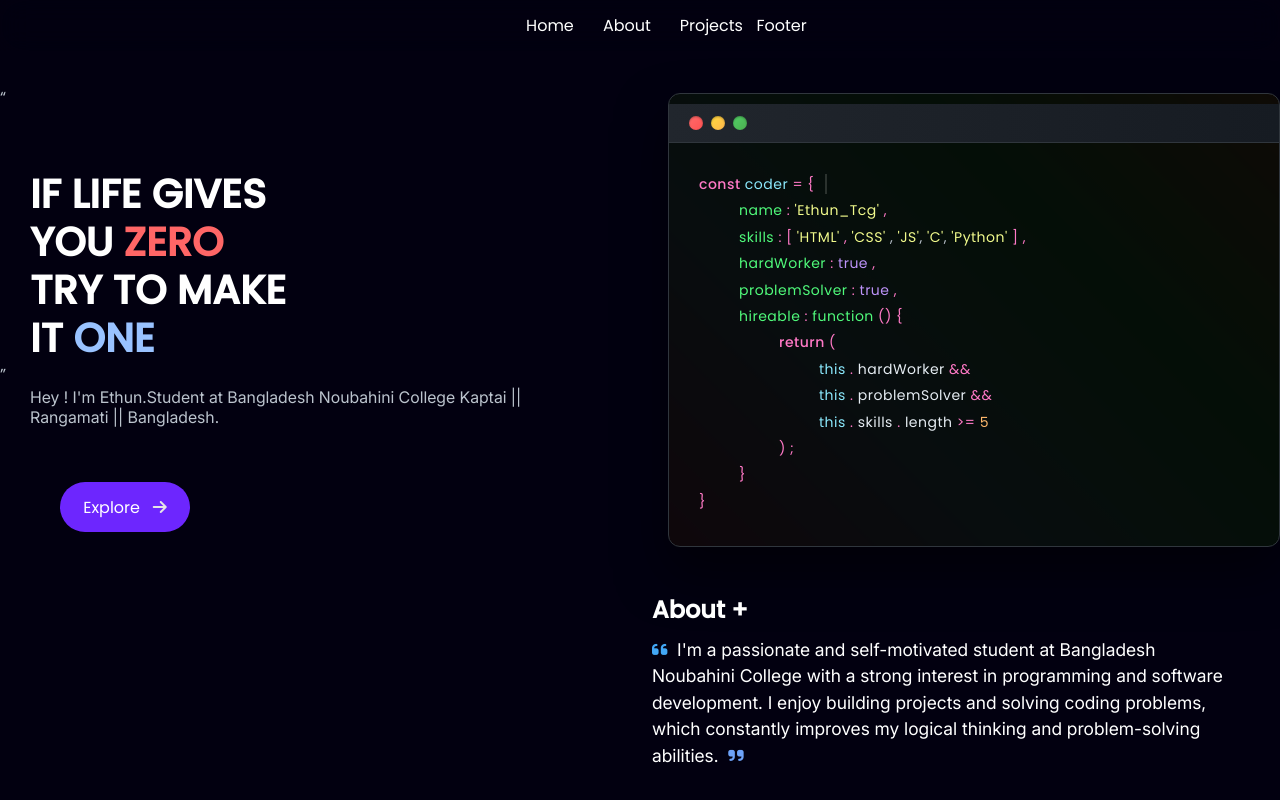
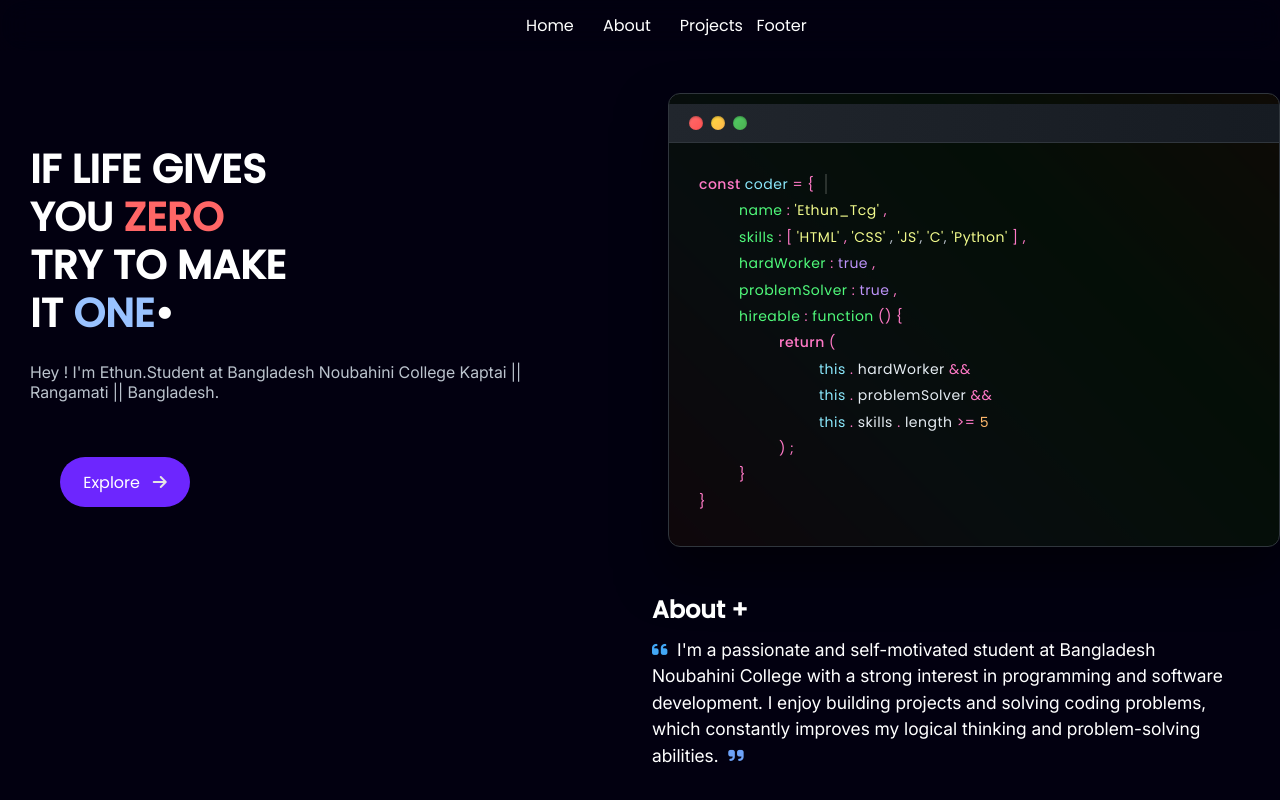
Before and after one commit to tcg-ethun/Portfolio, a plain HTML site: page index.html in a window 1280 px wide. Drawn offline with nearby package versions, Linux system fonts and the light colour scheme.

Commit message:
Update index.html

```diff
--- a/index.html
+++ b/index.html
@@ -48,8 +48,8 @@
 <div id="home-top"></div> <br>
                              <!-- Header-Section -->
     <div class="header" id="home">
-     <q>   <h1 id="intro" class="animate-fade-up" data-delay=".1" >IF LIFE GIVES<br>
-       YOU <font color="#ff6666">ZERO </font><br>TRY TO MAKE <br> IT <font color="#99c2ff"> ONE </font></h1> </q> <br>
+     <h1 id="intro" class="animate-fade-up" data-delay=".1" >IF LIFE GIVES<br>
+       YOU <font color="#ff6666">ZERO </font><br>TRY TO MAKE <br> IT <font color="#99c2ff"> ONE</font>•</h1> <br>
 
 
         <p id="intro-p" class="animate-fade-up" data-delay=".2">Hey ! I'm Ethun.Student at Bangladesh Noubahini College Kaptai  || Rangamati || Bangladesh.</p>
```
